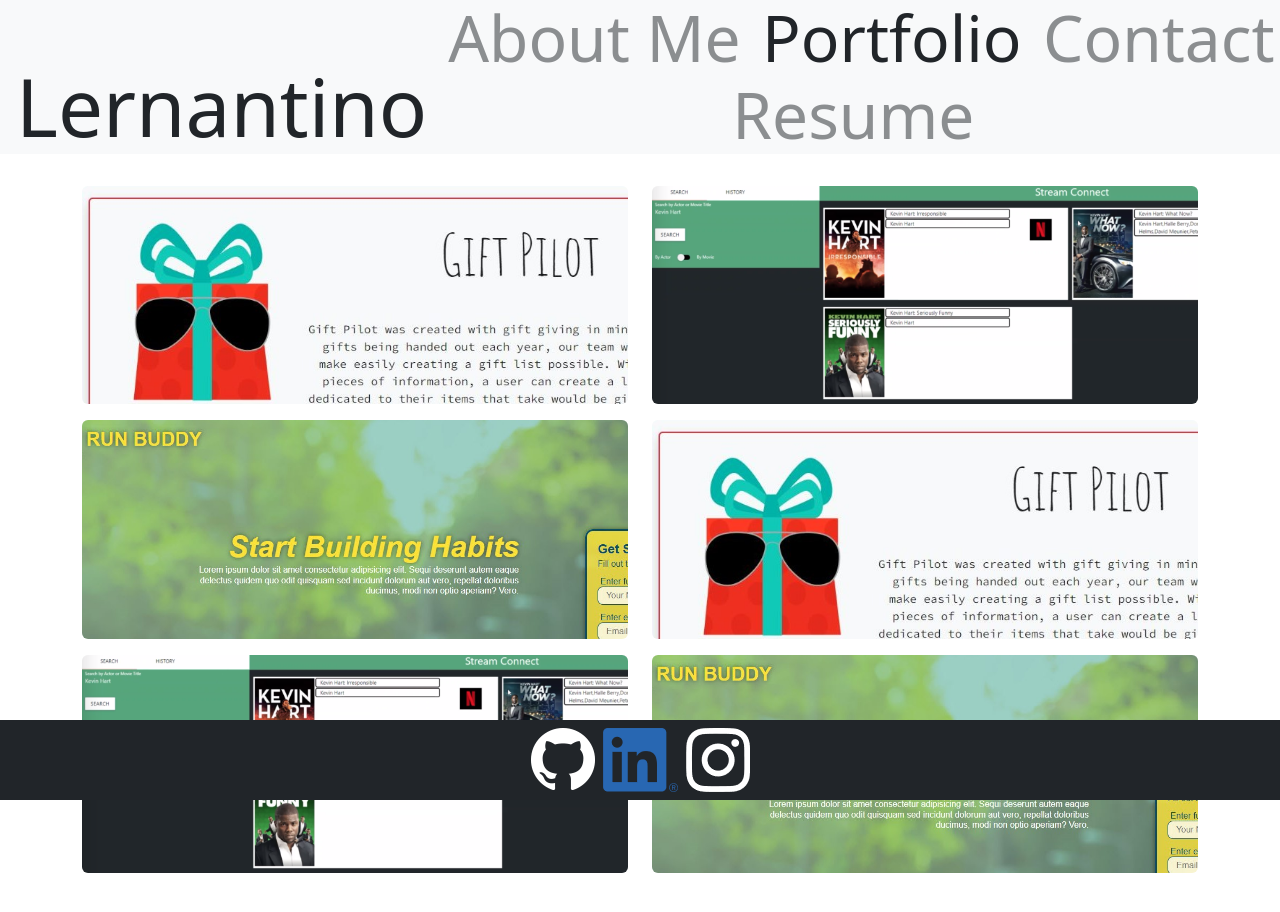
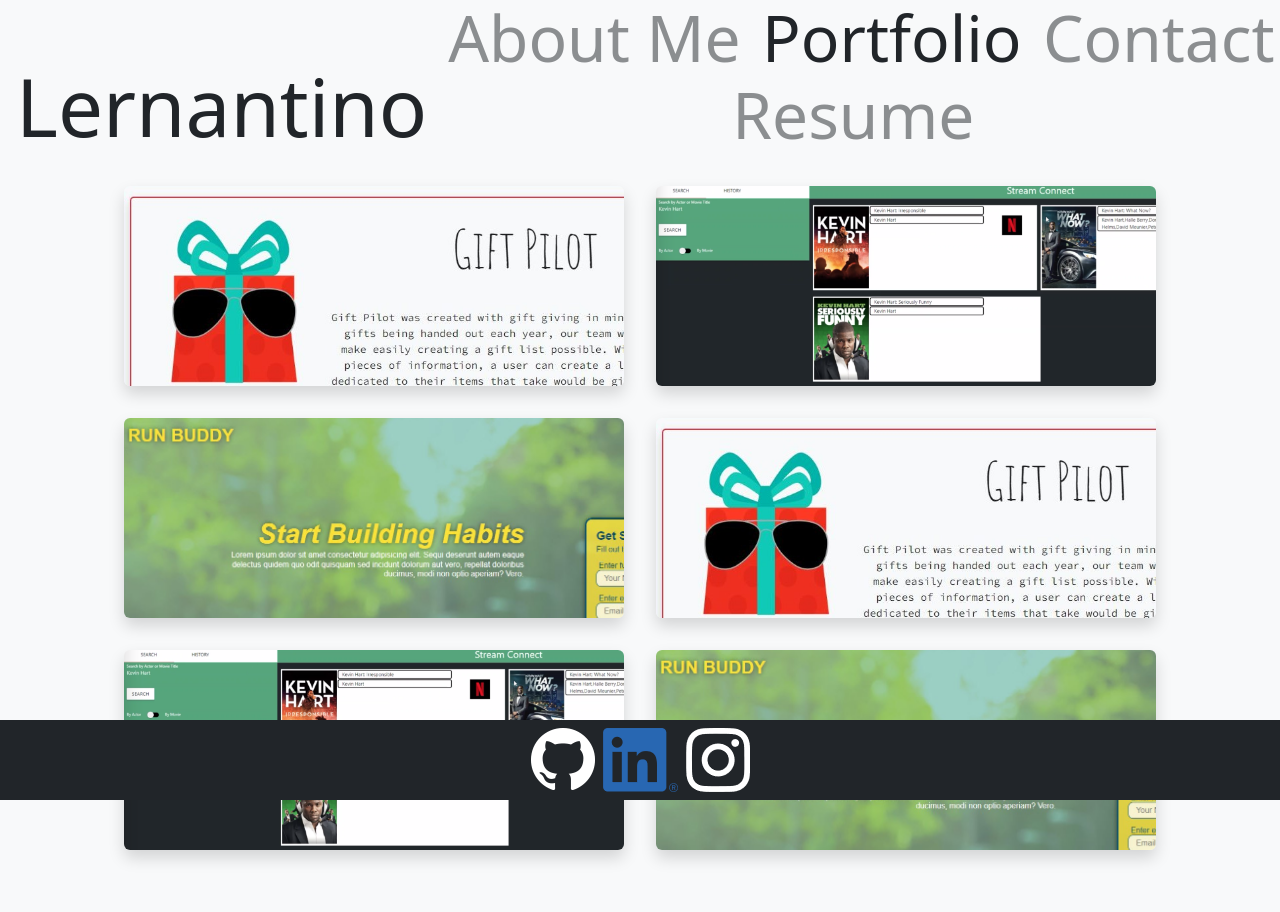
Before and after one commit to gatorhatur/react-lernantino-folio, a React (Create React App) app: page / in a window 1280 px wide. Both pictures are taken after a click on the item "Portfolio". Shown: the top 912 px of the page. Built offline with nearby package versions, Linux system fonts and the light colour scheme.

Commit message:
resolved gh pages css issue

```diff
--- a/package.json
+++ b/package.json
@@ -21,7 +21,8 @@
     "test": "react-scripts test",
     "eject": "react-scripts eject",
     "predeploy": "npm run build",
-    "deploy": "gh-pages -d build"
+    "deploy": "gh-pages -d build",
+    "update": "git push origin main && npm run deploy"
   },
   "eslintConfig": {
     "extends": [
--- a/src/App.js
+++ b/src/App.js
@@ -36,9 +36,9 @@
 //add download link for resume
 
   return (
-    <div className='h-100'>
+    <div className='bg-light h-100'>
       <Header currentPage={currentPage} setCurrentPage={setCurrentPage} />
-        <main className='container pb-5 mb-5'>
+        <main className='container bg-light h-100 pb-5 mb-5'>
           {renderCurrentPage(currentPage)}
         </main>
         <Footer />
--- a/src/components/Navigation/index.js
+++ b/src/components/Navigation/index.js
@@ -6,16 +6,16 @@
 
     return (
         <ul className='d-flex justify-content-evenly list-unstyled nav col-lg-8 col-12'>
-            <li key='about' className={`ms-3 display-3 ${currentPage === 'About' ? 'opacity-100' : 'opacity-50'}`} onClick={() => setCurrentPage('About')}>
+            <li className={`ms-3 display-3 ${currentPage === 'About' ? 'opacity-100' : 'opacity-50'}`} onClick={() => setCurrentPage('About')}>
                 About Me
             </li>
-            <li key='portfolio' className={`ms-3 display-3 ${currentPage === 'Portfolio' ? 'opacity-100' : 'opacity-50'}`} onClick={() => setCurrentPage('Portfolio')}>
+            <li className={`ms-3 display-3 ${currentPage === 'Portfolio' ? 'opacity-100' : 'opacity-50'}`} onClick={() => setCurrentPage('Portfolio')}>
                 Portfolio
             </li>
-            <li key='contact' className={`ms-3 display-3 ${currentPage === 'Contact' ? 'opacity-100' : 'opacity-50'}`} onClick={() => setCurrentPage('Contact')}>
+            <li className={`ms-3 display-3 ${currentPage === 'Contact' ? 'opacity-100' : 'opacity-50'}`} onClick={() => setCurrentPage('Contact')}>
                 Contact
             </li>
-            <li key='resume' className={`mx-3 display-3 ${currentPage === 'Resume' ? 'opacity-100' : 'opacity-50'}`} onClick={() => setCurrentPage('Resume')}>
+            <li className={`mx-3 display-3 ${currentPage === 'Resume' ? 'opacity-100' : 'opacity-50'}`} onClick={() => setCurrentPage('Resume')}>
                 Resume
             </li>
         </ul>
--- a/src/components/Portfolio/index.js
+++ b/src/components/Portfolio/index.js
@@ -7,23 +7,23 @@
 function Portfolio() {
     const projects = [{
         name: 'Gift Pilot',
-        stack: 'Sequalize/Handlebars',
+        stack: 'Test',
         image: giftPilot,
-        liveUrl: 'https://gift-pilot.herokuapp.com/home',
+        liveUrl: '',
         repoUrl: 'https://github.com/gatorhatur/gift-pilot'
     },
     {
         name: 'Stream Connect',
-        stack: 'HTML/jQuery/Materialize',
+        stack: 'Express',
         image: streamConnect,
         liveUrl: 'https://gatorhatur.github.io/stream-connect/',
         repoUrl: 'https://github.com/gatorhatur/stream-connect'
     },
     {
         name: 'Run Buddy',
-        stack: 'HTML/CSS',
+        stack: '',
         image: runBuddy,
-        liveUrl: 'https://gatorhatur.github.io/run-buddy/',
+        liveUrl: '',
         repoUrl: 'https://github.com/gatorhatur/run-buddy'
     },
     {
@@ -49,9 +49,10 @@
     }];
 
     return (
-        <div className='row justify-content-center mt-3'>
+        <div className='d-flex flex-wrap justify-content-center mt-3'>
             {projects.map((project, index) => {
-                return <Project project={project} key={index} />
+                project[index] = index
+                return <Project {...project} />
             })}
         </div>
     );
--- a/src/components/Project/index.css
+++ /dev/null
@@ -1,3 +0,0 @@
-#github-logo:hover{
-    transform: rotate(-12deg);
-};
--- a/src/components/Project/index.js
+++ b/src/components/Project/index.js
@@ -1,9 +1,10 @@
 import React, {useState} from 'react';
 import github from '../../assets/images/GitHub-Mark-64px.png'
-import './index.css';
 
-function Project(  props  ) {
-    const { name, repoUrl, liveUrl, image, stack } = props.project;
+
+
+function Project(project ) {
+    const { name, repoUrl, liveUrl, image, stack, index } = project;
 
     const [visible, setVisible] = useState(false);
     const [opaque, setOpaque] = useState(false);
@@ -14,12 +15,12 @@
     }
 
     return (
-        <div className='mt-3 position-relative col-10 col-md-6' onMouseEnter={() => handleMouseOver(true)} onMouseLeave={() => handleMouseOver(false)}>
-            <img className={`rounded img-fluid ${opaque && 'opacity-25'} project-sample`} src={image} alt={name} ></img>
+        <div key={`project-${index}`} className='position-relative' onMouseEnter={() => handleMouseOver(true)} onMouseLeave={() => handleMouseOver(false)}>
+            <img className={`m-3 shadow rounded ${opaque && 'opacity-25'} project-sample`} src={image} alt={name} height='200'width='500'></img>
 
             <div className={`position-absolute top-50 start-50 translate-middle ${!visible && 'invisible'}`}>
-                <h2 className='text-danger'><a href={liveUrl} className="text-decoration-none text-reset" target='_blank' rel='noreferrer'>{name}</a></h2>
-                <a href={repoUrl} target='_blank' rel='noreferrer'><img src={github} className='position-absolute top-0 start-100 img-fluid' alt='github logo' id='github-logo'></img></a>
+                <h2 className='me-3'><a href={liveUrl} className="text-decoration-none text-reset" target='_blank' rel='noreferrer'>{name}</a></h2>
+                <a href={repoUrl} target='_blank' rel='noreferrer'><img src={github} className='position-absolute top-0 start-100 img-fluid' alt='github logo'></img></a>
                 <h3>{stack}</h3>
             </div>
         </div>
--- a/src/index.css
+++ b/src/index.css
@@ -1,11 +1,4 @@
-body {
-  margin: 0;
-  font-family: -apple-system, BlinkMacSystemFont, 'Segoe UI', 'Roboto', 'Oxygen',
-    'Ubuntu', 'Cantarell', 'Fira Sans', 'Droid Sans', 'Helvetica Neue',
-    sans-serif;
-  -webkit-font-smoothing: antialiased;
-  -moz-osx-font-smoothing: grayscale;
-}
+
 
 code {
   font-family: source-code-pro, Menlo, Monaco, Consolas, 'Courier New',
```
